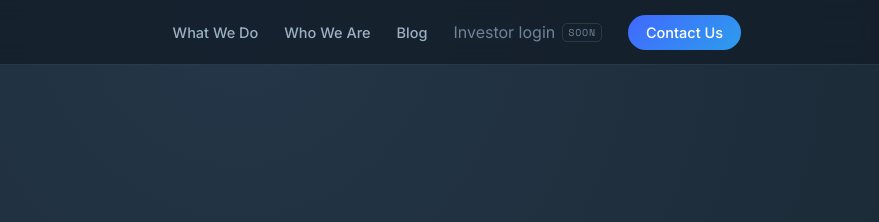
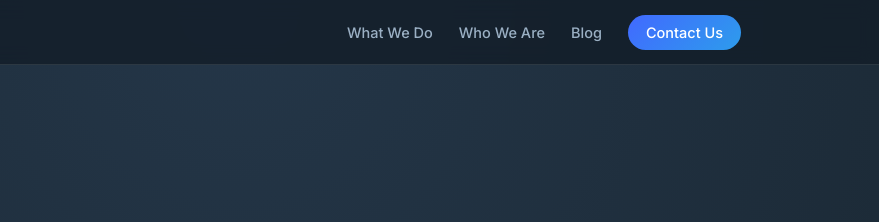
Before and after one commit to Osparna/coming_soon, a website: page index.html in a window 1280 px wide. Shown: the top 222 px of the page, 401-1280 px from the left. Drawn offline with nearby package versions, Linux system fonts and the light colour scheme.

Commit message:
update fix nav on index

```diff
--- a/index.html
+++ b/index.html
@@ -139,7 +139,6 @@
         <a class="ln" href="#what-we-do">What We Do</a>
         <a class="ln" href="about.html">Who We Are</a>
         <a class="ln" href="blog.html">Blog</a>
-        <span class="ln soon" aria-disabled="true" title="Investor login — coming soon">Investor login <span class="soon-tag">soon</span></span>
         <a class="pill" href="contact.html">Contact Us</a>
       </nav>
     </div>
```
